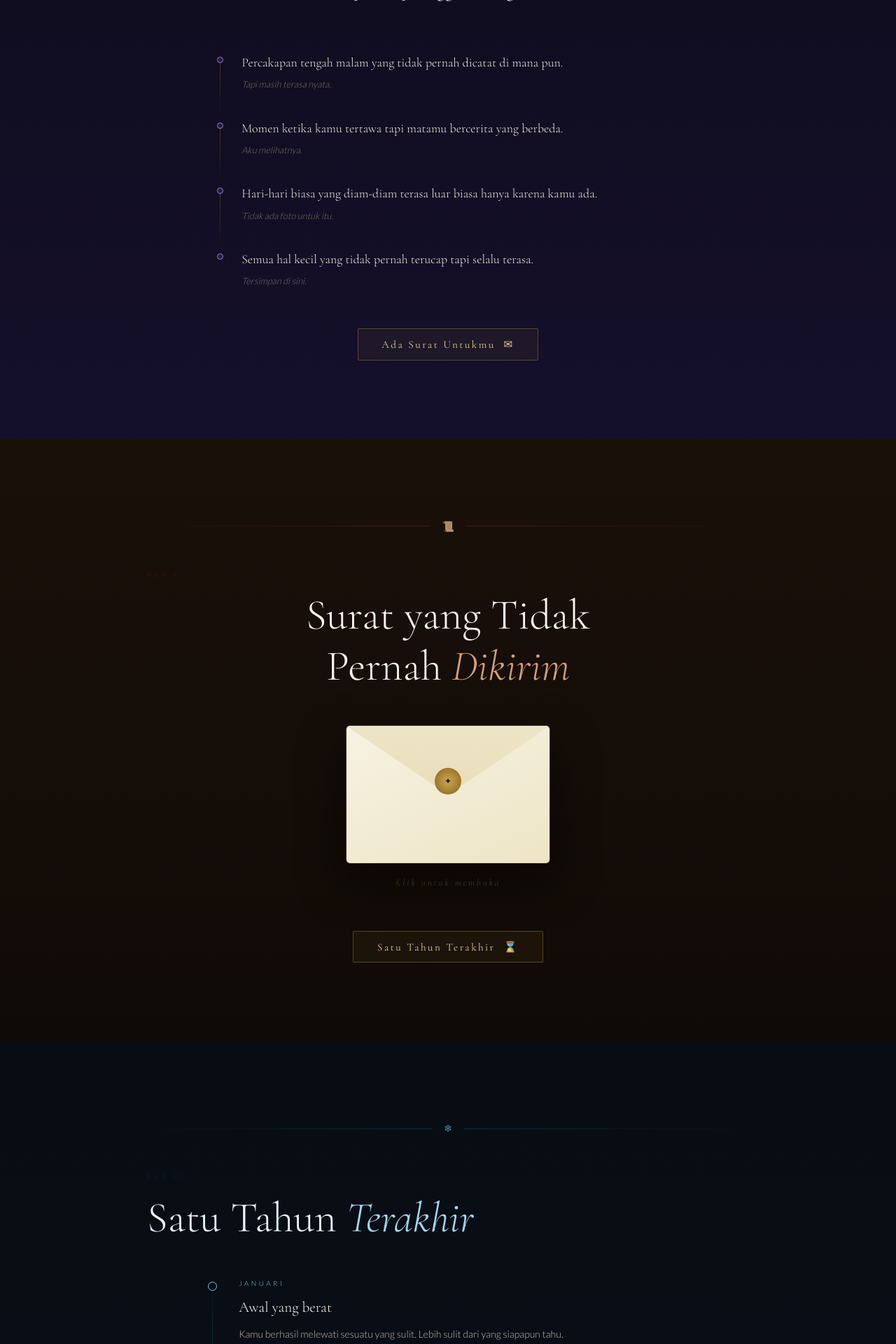
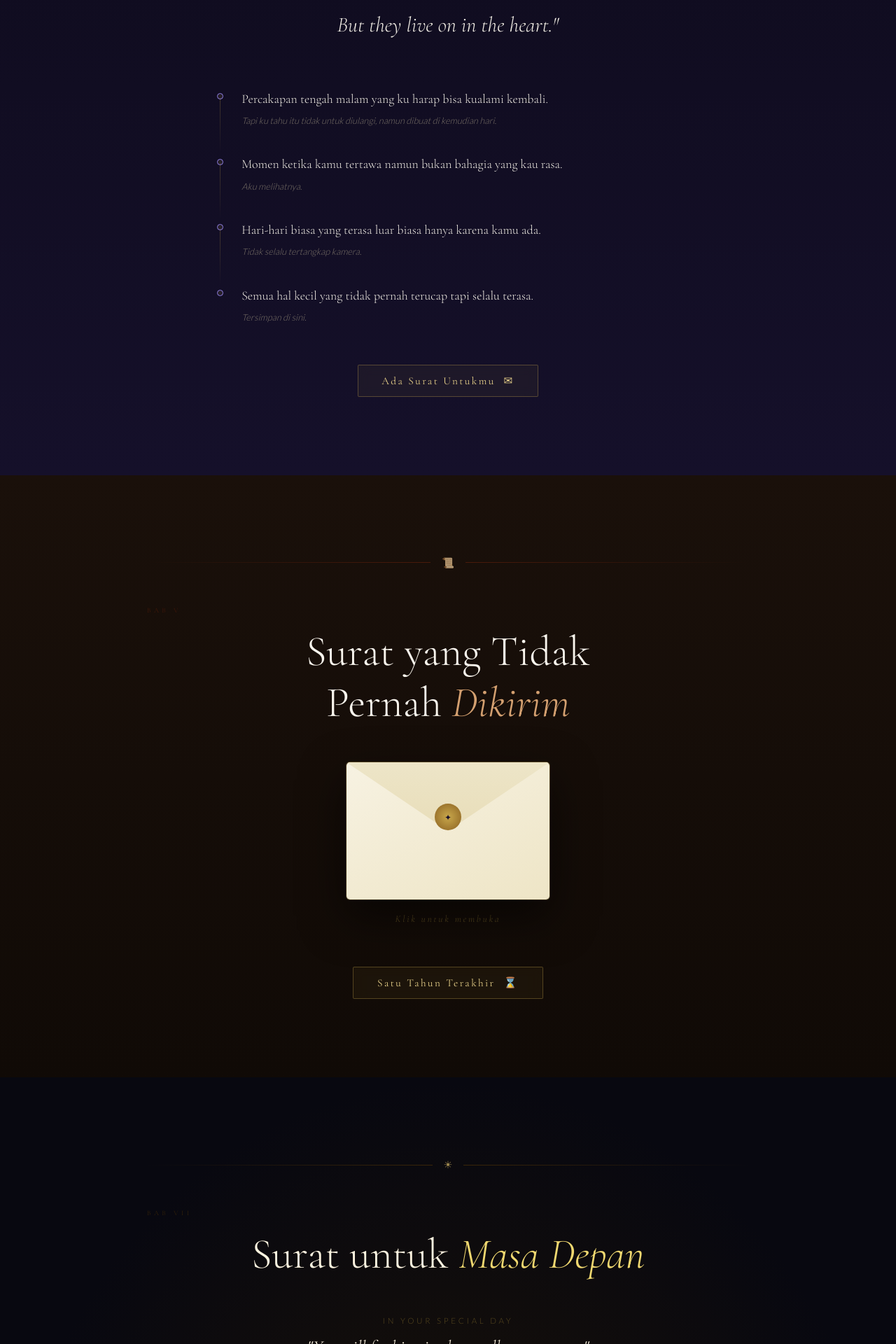
Before and after one commit to LeonGalliard/Birthday-Web, a Flask app: page / in a window 1280 px wide. Shown: the part 4360-6280 px from the top of the page at 70% size. Run offline with Flask 3, Linux system fonts and the light colour scheme.

Commit message:
index editing

```diff
--- a/templates/index.html
+++ b/templates/index.html
@@ -1280,9 +1280,9 @@
       <div class="ch-label">Bab I</div>
       <h2 class="ch-title">Prolog</h2>
       <div class="prolog-text">
-        Aku sempat berpikir untuk menulis ucapan yang biasa saja.<br><br>
-        Tapi rasanya ada terlalu banyak hal yang ingin kukatakan.<br><br>
-        <em>Jadi kutulis ini untukmu.</em>
+        Aku sempat berpikir untuk menulis ucapan lewat pesan seperti biasa.<br><br>
+        Tapi aku menginginkan sesuatu yang lebih spesial untukmu.<br><br>
+        <em>Jadi, Happy 9th June, My Love</em>
       </div>
       <div style="text-align:center">
         <button class="btn-primary" onclick="goTo('ch2')">Lanjutkan &nbsp;↓</button>
@@ -1308,7 +1308,7 @@
         <div class="card">
           <div class="card-icon" style="color:#e8843a">☽</div>
           <div class="card-quote">"Kamu mungkin tidak sadar..."</div>
-          <div class="card-note">Bahwa ada hari-hari yang terasa lebih ringan hanya karena keberadaanmu di dalamnya.
+          <div class="card-note">Bahwa ada hari-hariku terasa lebih ringan hanya karena keberadaanmu di dalamnya.
           </div>
         </div>
         <div class="card">
@@ -1318,7 +1318,7 @@
         </div>
         <div class="card">
           <div class="card-icon" style="color:#e8843a">☀</div>
-          <div class="card-quote">"Caramu ada itu unik."</div>
+          <div class="card-quote">"Cara kamu ada itu unik."</div>
           <div class="card-note">Bukan karena kamu sempurna. Tapi karena kamu tidak pernah berpura-pura menjadi orang
             lain.</div>
         </div>
@@ -1357,29 +1357,29 @@
           <div class="g-slide">
             <img src="https://picsum.photos/seed/spring1/900/520" alt="kenangan">
             <div class="g-caption">
-              <h3>Aku masih mengingat hari ini.</h3>
+              <h3>I still vividly remember this day.</h3>
               <p>Mungkin kamu sudah lupa. Tapi aku tidak.</p>
             </div>
           </div>
           <div class="g-slide">
             <img src="https://picsum.photos/seed/garden2/900/520" alt="kenangan">
             <div class="g-caption">
-              <h3>Ini salah satu momen favoritku.</h3>
-              <p>Senyummu waktu itu tulus sekali.</p>
+              <h3>This is one of my favorite moments.</h3>
+              <p>Your smile that day was so genuine.</p>
             </div>
           </div>
           <div class="g-slide">
             <img src="https://picsum.photos/seed/flower3/900/520" alt="kenangan">
             <div class="g-caption">
-              <h3>Waktu berjalan begitu cepat.</h3>
-              <p>Tapi kenangan ini terasa seperti kemarin.</p>
+              <h3>Time flies.</h3>
+              <p>But this memory still feels like yesterday.</p>
             </div>
           </div>
           <div class="g-slide">
             <img src="https://picsum.photos/seed/bloom4/900/520" alt="kenangan">
             <div class="g-caption">
-              <h3>Kamu tidak selalu bisa melihat betapa berharganya dirimu.</h3>
-              <p>Tapi aku bisa.</p>
+              <h3>You don't always see how precious you are.</h3>
+              <p>But I can.</p>
             </div>
           </div>
         </div>
@@ -1414,20 +1414,20 @@
       <div class="ch-label">Bab IV</div>
       <h2 class="ch-title" style="--accent-bright:#b0a4f0">Halaman yang <em>Hilang</em></h2>
       <div class="missing-intro" id="missing-intro">
-        "Beberapa kenangan tidak pernah sempat difoto.<br>Tapi tetap tinggal di ingatan."
+        "Some memories may never be captured through lenses.<br>But they live on in the heart."
       </div>
       <div class="memory-list">
         <div class="memory-item" style="--accent-bright:#9080e8">
-          <div class="memory-text">Percakapan tengah malam yang tidak pernah dicatat di mana pun.</div>
-          <div class="memory-sub">Tapi masih terasa nyata.</div>
+          <div class="memory-text">Percakapan tengah malam yang ku harap bisa kualami kembali.</div>
+          <div class="memory-sub">Tapi ku tahu itu tidak untuk diulangi, namun dibuat di kemudian hari.</div>
         </div>
         <div class="memory-item">
-          <div class="memory-text">Momen ketika kamu tertawa tapi matamu bercerita yang berbeda.</div>
+          <div class="memory-text">Momen ketika kamu tertawa namun bukan bahagia yang kau rasa.</div>
           <div class="memory-sub">Aku melihatnya.</div>
         </div>
         <div class="memory-item">
-          <div class="memory-text">Hari-hari biasa yang diam-diam terasa luar biasa hanya karena kamu ada.</div>
-          <div class="memory-sub">Tidak ada foto untuk itu.</div>
+          <div class="memory-text">Hari-hari biasa yang terasa luar biasa hanya karena kamu ada.</div>
+          <div class="memory-sub">Tidak selalu tertangkap kamera.</div>
         </div>
         <div class="memory-item">
           <div class="memory-text">Semua hal kecil yang tidak pernah terucap tapi selalu terasa.</div>
@@ -1469,80 +1469,27 @@
         <div class="letter-greeting">Untuk Kamu,</div>
         <div class="letter-body">
           <p>Jika kamu sedang membaca ini, berarti kamu sudah mau meluangkan waktu. Dan itu sudah berarti banyak
-            untukku.</p>
-          <p>Aku tidak pandai merangkai kata di saat yang tepat. Selalu ada sesuatu yang mengganjal di tenggorokan
-            setiap kali aku ingin bicara. Jadi kali ini aku memilih untuk menulis.</p>
-          <p>Ada begitu banyak hal yang ingin kusampaikan. Tentang betapa aku melihatmu tumbuh. Tentang betapa aku
-            menyaksikan kamu berjuang dengan hal-hal yang bahkan kamu sendiri tidak ceritakan pada siapapun.</p>
-          <p>Kamu mungkin tidak tahu — dan mungkin itulah yang membuatmu begitu istimewa — bahwa kehadiranmu membuat
-            dunia terasa sedikit lebih baik.</p>
-          <p>Bukan karena kamu sempurna. Tapi justru karena kamu tidak pernah berpura-pura.</p>
-          <p>Di hari ulang tahunmu ini, aku ingin kamu tahu bahwa seseorang melihatmu — benar-benar melihatmu — dan
-            bersyukur karena kamu ada.</p>
-          <p><em>Selamat ulang tahun. Semoga tahun ini menjadi milikmu sepenuhnya.</em></p>
+            .</p>
+          <p>Aku bukan seorang yang pandai merangkai kata-kata indah. But I just want you to know that I wish you a very
+            happy birthday.
+            Setiap tahun, aku selalu mengucapkan ulang tahunmu dengan cara yang sangat membosankan. So, here is my
+            redemption.</p>
+          <p>There's so many things that I want to say to you in such a short letter. I've been watching you grow
+            everyday. I watch you do amazing things beyond what you think you could.</p>
+          <p>You may think that you are not that significant to this world. But to me, you are. And the fact is, YOU
+            ARE. You are significant. You are seen. You are appreciated. And because of you, I believe that the world is
+            much more bright because you are in it. I know that you don't always feel that way. But I hope that you can
+            feel it at least a little bit today, on your special day. I can not express how much you mean to me, but I
+            hope that you can feel it in the way that I care about you, in the way that I see you, and in the way that I
+            am grateful for you.</p>
+          <p>On this special occation, I want you to know that I was, I am, and I will always be grateful to have you in
+            my life.</p>
+          <p><em>Happy birthday, my love! I hope that this day truly belongs to you.</em></p>
         </div>
         <div class="letter-sign">— Seseorang yang peduli</div>
       </div>
       <div style="text-align:center;margin-top:3.5rem">
         <button class="btn-primary" onclick="goTo('ch6')">Satu Tahun Terakhir &nbsp;⌛</button>
-      </div>
-    </div>
-  </section>
-
-  <!-- ══════════════════════════════════
-     BAB 6: TIMELINE — Musim Dingin
-     Suasana: salju pelan, sunyi, biru pucat, butiran es
-════════════════════════════════════ -->
-  <section id="ch6" class="chapter" style="--accent:#0a2a3a;--accent-bright:#7ac8e8;--title-color:#e4f2fa;--bg:#080d14">
-    <div class="sec-inner">
-      <div class="ch-divider">
-        <div class="div-line" style="background:linear-gradient(90deg,transparent,#0a2a3a)"></div>
-        <div class="div-ornament">❄</div>
-        <div class="div-line r" style="background:linear-gradient(90deg,#0a2a3a,transparent)"></div>
-      </div>
-      <div class="ch-label">Bab VI</div>
-      <h2 class="ch-title" style="--accent-bright:#a0daf0">Satu Tahun <em>Terakhir</em></h2>
-      <div class="timeline" id="timeline">
-        <div class="tl-item" style="--accent-bright:#7ac8e8;--bg:#080d14">
-          <div class="tl-dot"></div>
-          <div class="tl-month">Januari</div>
-          <div class="tl-title">Awal yang berat</div>
-          <div class="tl-text">Kamu berhasil melewati sesuatu yang sulit. Lebih sulit dari yang siapapun tahu.</div>
-        </div>
-        <div class="tl-item" style="--accent-bright:#7ac8e8;--bg:#080d14">
-          <div class="tl-dot"></div>
-          <div class="tl-month">Maret</div>
-          <div class="tl-title">Tumbuh lebih kuat</div>
-          <div class="tl-text">Kamu tidak menyerah. Bahkan ketika rasanya lebih mudah untuk berhenti.</div>
-        </div>
-        <div class="tl-item" style="--accent-bright:#7ac8e8;--bg:#080d14">
-          <div class="tl-dot"></div>
-          <div class="tl-month">Mei</div>
-          <div class="tl-title">Menemukan ritme</div>
-          <div class="tl-text">Perlahan-lahan, segalanya mulai terasa lebih bisa digenggam.</div>
-        </div>
-        <div class="tl-item" style="--accent-bright:#7ac8e8;--bg:#080d14">
-          <div class="tl-dot"></div>
-          <div class="tl-month">Juli</div>
-          <div class="tl-title">Belajar melepaskan</div>
-          <div class="tl-text">Kamu memilih untuk melepaskan apa yang sudah tidak lagi milikmu. Dan itu butuh
-            keberanian.</div>
-        </div>
-        <div class="tl-item" style="--accent-bright:#7ac8e8;--bg:#080d14">
-          <div class="tl-dot"></div>
-          <div class="tl-month">September</div>
-          <div class="tl-title">Kembali tersenyum</div>
-          <div class="tl-text">Ada hari-hari ketika senyummu kembali. Dan dunia terasa jauh lebih terang.</div>
-        </div>
-        <div class="tl-item" style="--accent-bright:#7ac8e8;--bg:#080d14">
-          <div class="tl-dot"></div>
-          <div class="tl-month">Desember</div>
-          <div class="tl-title">Tetap bertahan</div>
-          <div class="tl-text">Kamu sampai di sini. Utuh. Dan itu lebih dari cukup.</div>
-        </div>
-      </div>
-      <div style="text-align:center;margin-top:3.5rem">
-        <button class="btn-primary" onclick="goTo('ch7')">Dan Ke Depannya &nbsp;✦</button>
       </div>
     </div>
   </section>
@@ -1562,22 +1509,20 @@
       <h2 class="ch-title" style="text-align:center;--accent-bright:#f0d870">Surat untuk <em>Masa Depan</em></h2>
       <div class="wishes">
         <div class="wish">
-          <div class="wish-prefix">Semoga di usia baru ini…</div>
-          <div class="wish-text" style="color:#fdf4e0">"Kamu menemukan lebih banyak alasan untuk tersenyum."</div>
+          <div class="wish-prefix">In your special day</div>
+          <div class="wish-text" style="color:#fdf4e0">"You will find joy in the smallest moments."</div>
         </div>
         <div class="wish">
-          <div class="wish-prefix">Semoga…</div>
-          <div class="wish-text" style="color:#fdf4e0">"Kamu berani mengejar mimpi yang selama ini hanya berani kamu
-            bayangkan."</div>
+          <div class="wish-prefix">I wish</div>
+          <div class="wish-text" style="color:#fdf4e0">"You will achieve all your dreams."</div>
         </div>
         <div class="wish">
-          <div class="wish-prefix">Semoga…</div>
-          <div class="wish-text" style="color:#fdf4e0">"Ada lebih banyak hari yang membuatmu bangga terhadap dirimu
-            sendiri."</div>
+          <div class="wish-prefix">I wish</div>
+          <div class="wish-text" style="color:#fdf4e0">"You will find fulfillment in all you do."</div>
         </div>
         <div class="wish">
-          <div class="wish-prefix">Dan yang terpenting…</div>
-          <div class="wish-text" style="color:#fdf4e0">"Semoga kamu selalu tahu bahwa ada yang peduli."</div>
+          <div class="wish-prefix">And last but not least</div>
+          <div class="wish-text" style="color:#fdf4e0">"You will always know that there is someone who cares."</div>
         </div>
       </div>
       <div style="text-align:center;margin-top:3.5rem">
@@ -1641,7 +1586,7 @@
       </div>
     </div>
     <div class="ending-tamat">Tamat.</div>
-    <div class="ending-sub">Sampai jumpa di ulang tahun berikutnya.</div>
+    <div class="ending-sub">See you... Soon.</div>
   </section>
 
   <script>
```
